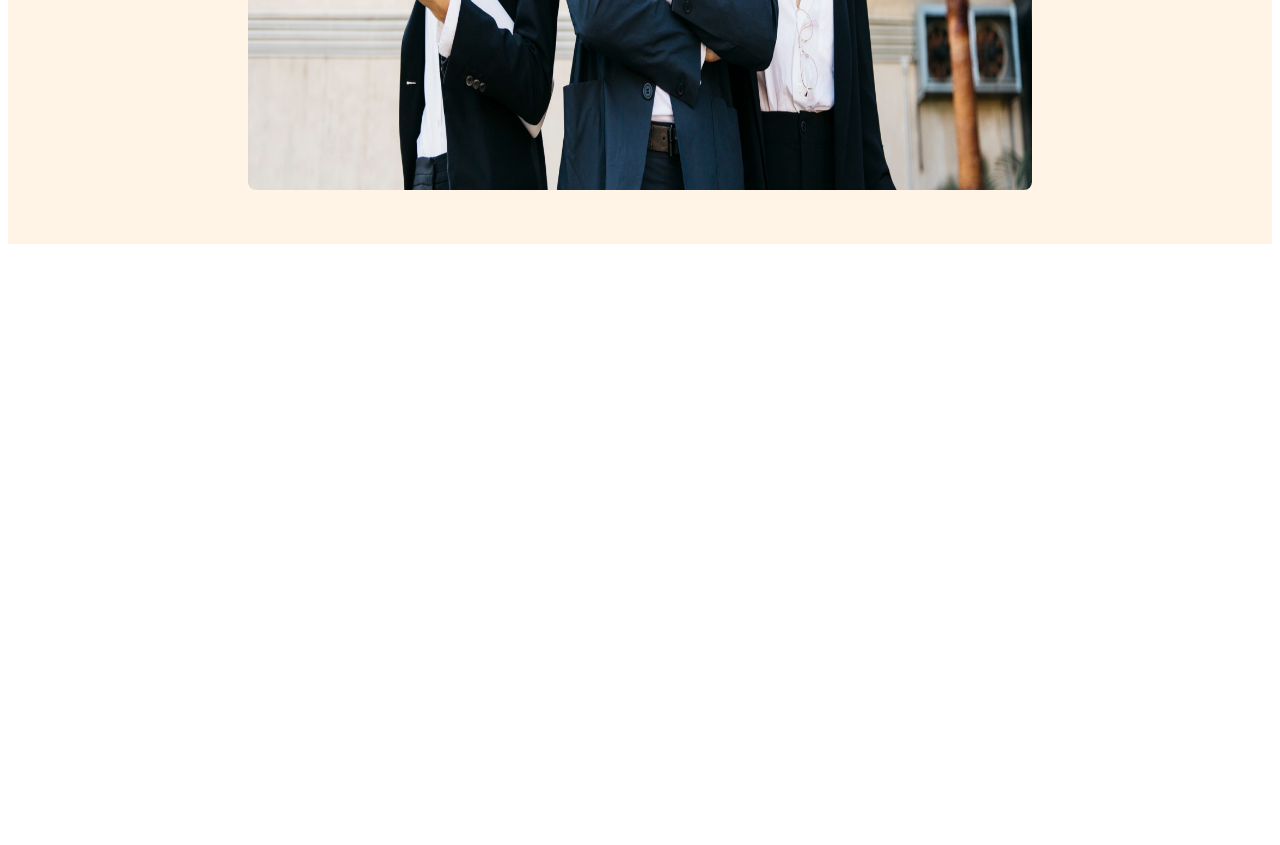
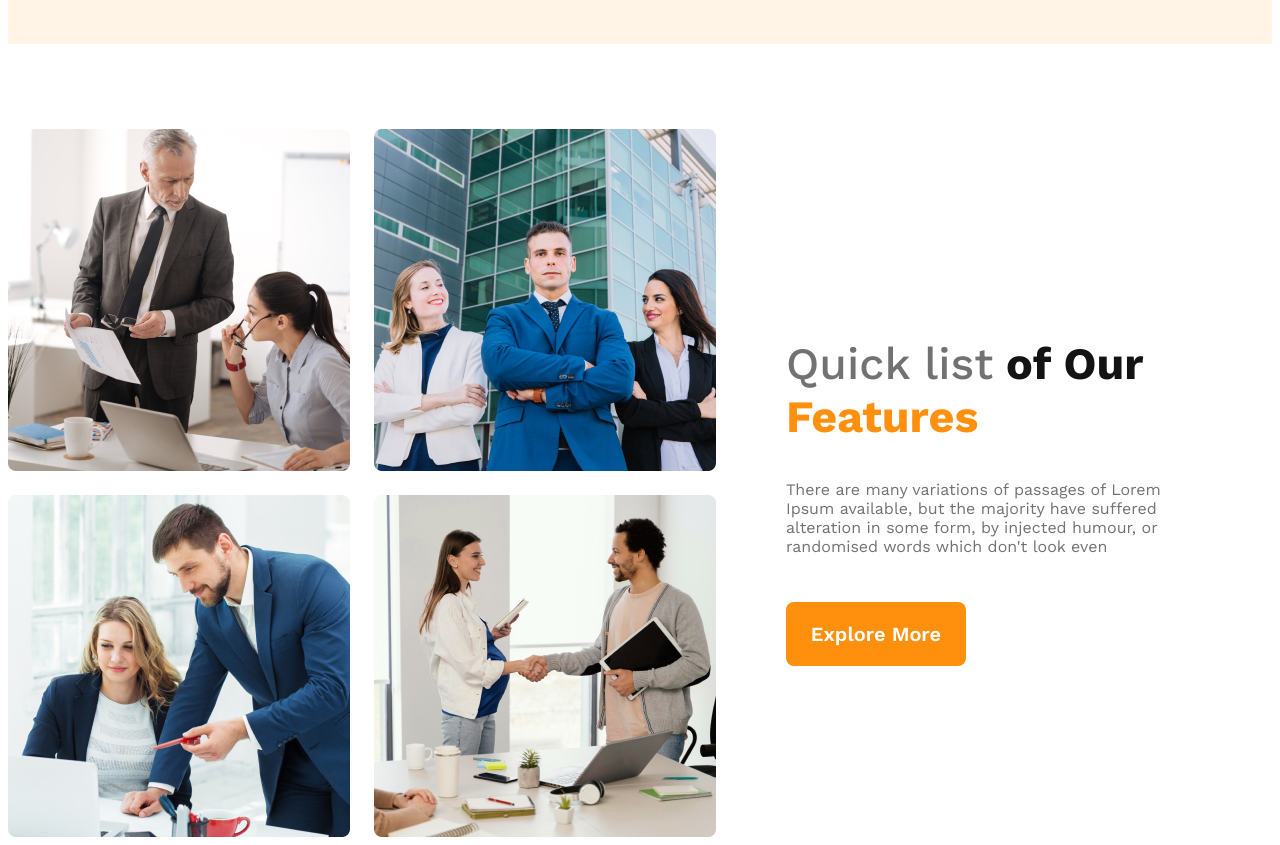
Before and after one commit to KhEliash/g3-architect-project, a plain HTML site: page index.html in a window 1280 px wide. Shown: the part 1080-1925 px from the top of the page. Before the commit the page ends 1332 px from the top, so only its background shows below. Drawn offline with nearby package versions, Linux system fonts and the light colour scheme.

Commit message:
feature section and responsive

```diff
--- a/index.html
+++ b/index.html
@@ -22,14 +22,23 @@
                     Group of Architects </h1>
                     <p class="text-primary">There are many variations of passages of Lorem Ipsum available, but the majority have suffered alteration in some form, by injected humour, or randomised words which don't look even</p>
                     <button class="btn-primary">Explore More</button>
+                    <div class="banner-image">
+                        <img src="images/banner.png" alt="">
+                    </div>
             </div>
-            <div class="banner-image">
-                <img src="images/banner.png" alt="">
-            </div>
+
         </div>
     </header>
     <main>
-
+        <section class="features-section">
+            <div class="feature-images"><img src="images/team1.png" alt="" class="feature-img"><img src="images/team2.png" alt="" class="feature-img"><img src="images/team3.png" alt="" class="feature-img"><img src="images/team4.png" alt="" class="feature-img">
+            </div>
+            <div class="features-texts">
+                <h2><span class="quick-list">Quick list</span> of Our <span class="features">Features</span></h2>
+                <p class="text-primary">There are many variations of passages of Lorem Ipsum available, but the majority have suffered alteration in some form, by injected humour, or randomised words which don't look even</p>
+                <button class="btn-primary">Explore More</button>
+            </div>
+        </section>
     </main>
     <footer>
 
--- a/styles/architect.css
+++ b/styles/architect.css
@@ -15,6 +15,7 @@
   color: #fff;
   font-size: 1.25rem;
   font-weight: 600;
+  cursor: pointer;
 }
 .text-primary{
     color: #727272;
@@ -24,6 +25,10 @@
 header{
     padding: 50px 240px;
     background: rgba(255, 144, 14, 0.10);
+    display: flex;
+    flex-direction: column;
+    align-items: center;
+    justify-content: center;
 
 }
 /* nav */
@@ -50,8 +55,94 @@ nav > ul >li{
 }
 /*  image */
 .banner-image > img{
-    width: 100%;
-height: 700px;
+     max-width: 100%;
+height: 500px;
 border-radius: 8px;
 margin-top: 50px;
  }
+ /* Main */
+ main{
+    max-width: 1440px;
+    margin: 0 auto;
+ }
+ /* Features Section */
+.features-section{
+    display: flex;
+    align-items: center;
+    justify-content: center;
+    /* gap: 70px; */
+    margin-top: 85px;
+     max-width: 1440px;
+}
+.feature-images{
+    display: grid;
+    grid-template-columns: repeat(2,1fr);
+    gap: 24px;
+ }
+
+.quick-list{
+    color:   #727272;
+ font-size:2.8rem;
+ font-weight: 500;
+ }
+.features{
+    color: #FF900E;
+font-family: Work Sans;
+font-size: 2.8rem;
+font-style: normal;
+font-weight: 700;
+line-height: normal;
+}
+.features-texts{
+    padding-left: 70px;
+    padding-right: 70px;
+}
+.features-texts > h2{
+    color: #131313 ;
+     font-size: 2.8rem;
+     font-weight: 700;
+     width: 100%;
+
+ }
+ .features-texts > button{
+    margin-top: 30px;
+ }
+
+
+
+ /* Responsive */
+ /* Mobile Device*/
+ /* header responsive */
+ @media screen and (max-width: 576px) {
+    header{
+        padding: 10px;
+    }
+    nav{
+        /* display: flex; */
+        flex-direction: column;
+        align-items: center;
+    }
+    /* features */
+    .features-section{
+        flex-direction: column;
+        align-items: center;
+    }
+    .feature-images{
+        grid-template-columns:  1fr;
+    }
+ }
+ /* Medium Device */
+ @media screen and (min-width: 576px) and (max-width: 960px){
+    header{
+        padding: 30px;
+    }
+    nav{
+        flex-direction: column;
+        align-items: center;
+    }
+    /* features */
+    .features-section{
+        flex-direction: column;
+     }
+
+ }
```
